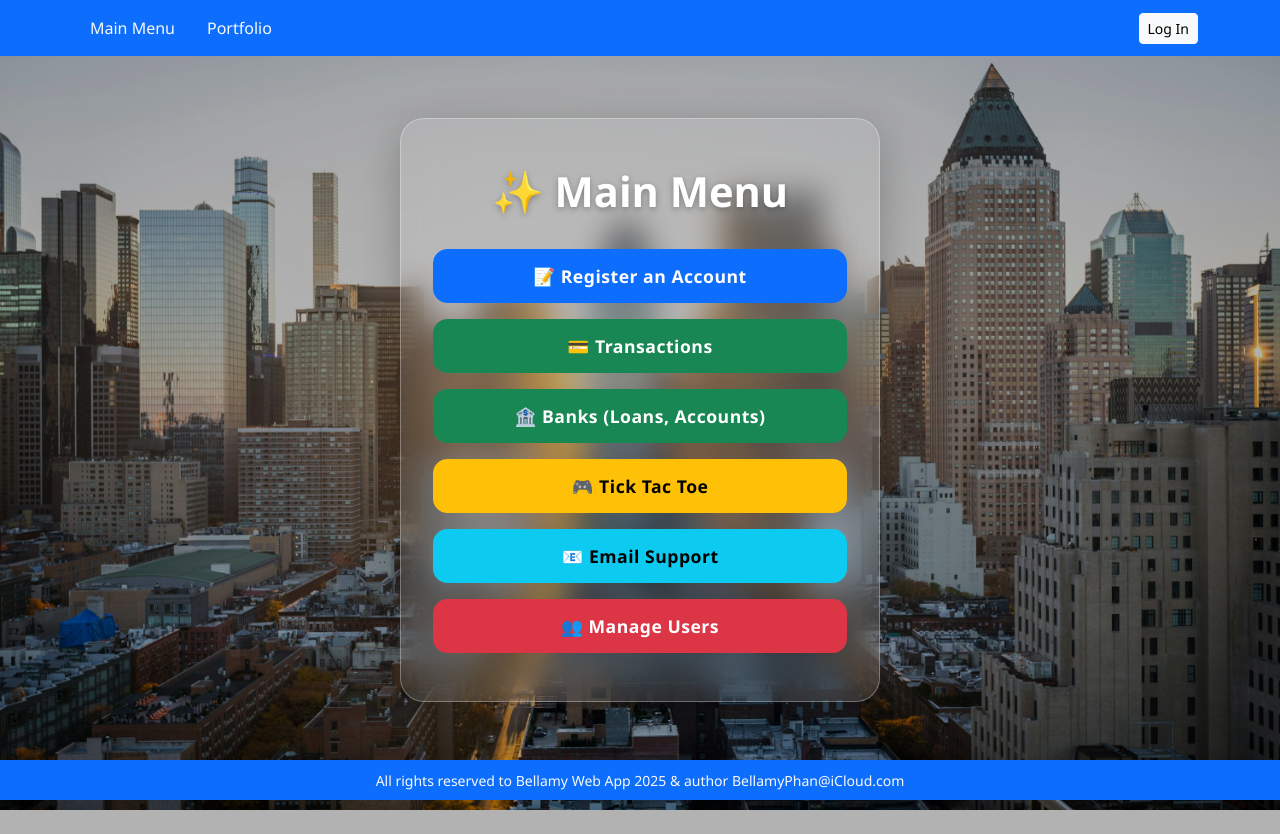
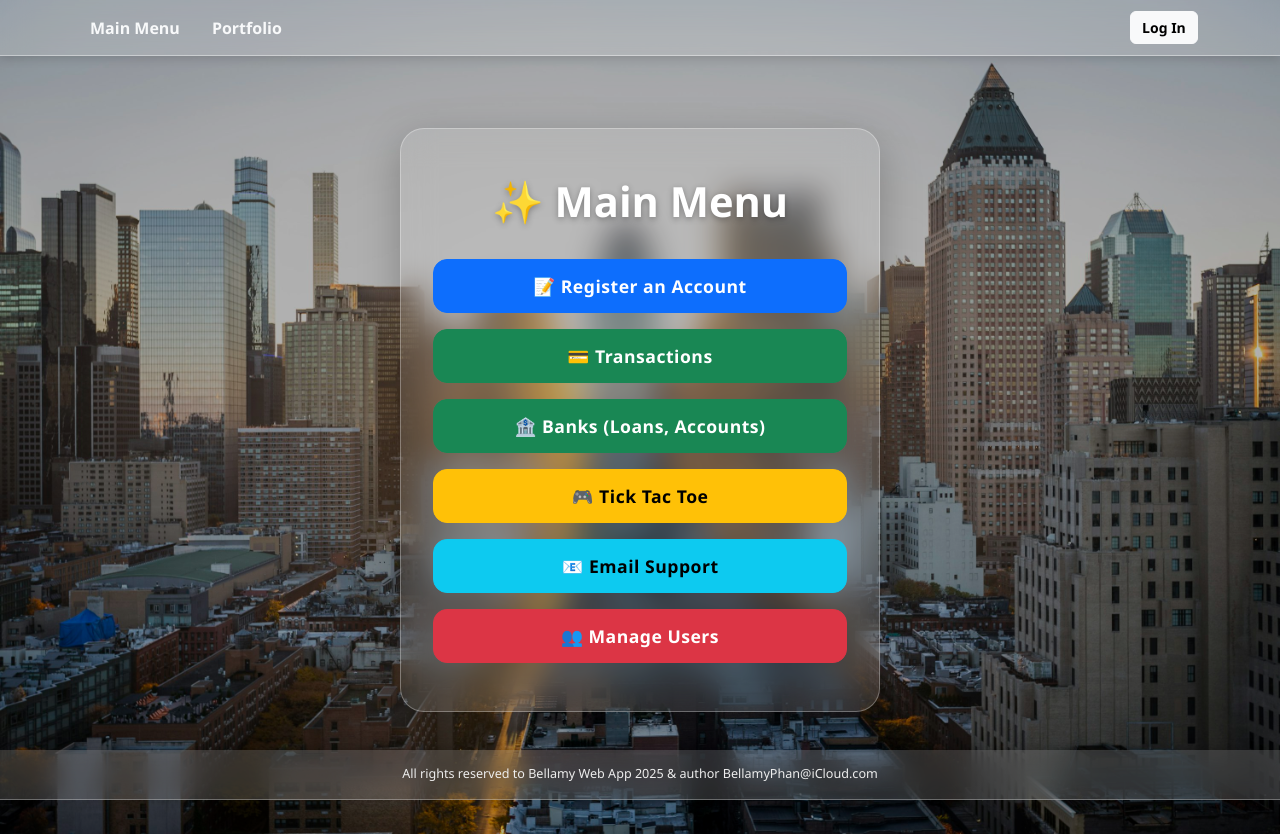
Before and after one commit to bellamyp/bellamy-web-app, an Angular app in the folder angular-frontend/: page /main-menu in a window 1280 px wide. Before the commit the page ends 810 px from the top, so only its background shows below. Built offline with nearby package versions, Linux system fonts and the light colour scheme.

Commit message:
frontend: decorate main web UI

```diff
--- a/angular-frontend/src/app/app.component.html
+++ b/angular-frontend/src/app/app.component.html
@@ -1,4 +1,4 @@
-<nav class="navbar navbar-expand-sm bg-primary navbar-dark fixed-top">
+<nav class="navbar navbar-expand-sm navbar-glass fixed-top">
   <div class="container d-flex justify-content-between">
     <!-- Left-aligned links -->
     <ul class="navbar-nav d-flex gap-3">
@@ -6,12 +6,13 @@
         <a class="nav-link text-light" routerLink="/main-menu" routerLinkActive="active">Main Menu</a>
       </li>
       <li class="nav-item">
-        <a class="nav-link text-light" href="https://bellamyphan.space">Portfolio</a>
+        <a class="nav-link text-light" href="https://bellamyphan.space" target="_blank"
+          rel="noopener noreferrer">Portfolio</a>
       </li>
     </ul>
 
     <!-- Right-aligned links -->
-    <ul class="navbar-nav d-flex gap-3">
+    <ul class="navbar-nav d-flex gap-3 align-items-center">
       <li class="nav-item" *ngIf="username()">
         <span class="navbar-text text-light">Current User: <strong>{{ username() }}</strong></span>
       </li>
@@ -23,15 +24,15 @@
   </div>
 </nav>
 
-<div class="content-wrapper d-flex justify-content-center align-items-center">
-  <div class="container">
+<div class="content-wrapper">
+  <div class="container py-4">
     <router-outlet></router-outlet>
   </div>
 </div>
 
-<footer class="bg-primary text-light fixed-bottom">
-  <div class="container text-center py-2">
-    <small>
+<footer class="footer-glass fixed-bottom">
+  <div class="container">
+    <small class="text-center w-100 d-block">
       All rights reserved to Bellamy Web App 2025 &amp; author {{ 'BellamyPhan@iCloud.com' }}
     </small>
   </div>
--- a/angular-frontend/src/app/app.component.scss
+++ b/angular-frontend/src/app/app.component.scss
@@ -1,8 +1,69 @@
-.content-wrapper {
-  min-height: calc(100vh - 56px);  // Adjust for navbar height
+// Variables for heights
+$navbar-height: 56px;
+$footer-height: 50px;
+
+// Frosted glass style mixin
+@mixin glass-effect($bg-opacity: 0.15, $blur: 12px, $border-opacity: 0.3) {
+  background: rgba(255, 255, 255, $bg-opacity);
+  backdrop-filter: blur($blur);
+  -webkit-backdrop-filter: blur($blur);
+  border-bottom: 1px solid rgba(255, 255, 255, $border-opacity);
+  box-shadow: 0 4px 15px rgba(0, 0, 0, 0.1);
 }
 
+// Navbar styling
+.navbar-glass {
+  @include glass-effect(0.2, 14px, 0.4);
+  height: $navbar-height;
+  padding: 0 1rem;
+  font-weight: 600;
+  box-shadow: 0 2px 10px rgba(0, 0, 0, 0.15);
+  z-index: 1030; // above other content
+
+  .nav-link {
+    color: #f0f0f0;
+    transition: color 0.3s ease;
+
+    &.active,
+    &:hover {
+      color: #007bff;
+      font-weight: 700;
+    }
+  }
+
+  .btn-light {
+    font-weight: 600;
+    border-radius: 6px;
+    padding: 0.3rem 0.7rem;
+    box-shadow: none;
+    transition: background-color 0.3s ease;
+
+    &:hover {
+      background-color: #e0e0e0;
+      color: #007bff;
+    }
+  }
+}
+
+// Content wrapper accounts for navbar and footer height
 .content-wrapper {
-  padding-top: var(--navbar-height, 70px);
-  padding-bottom: var(--footer-height, 60px);
+  min-height: calc(100vh - #{$navbar-height} - #{$footer-height});
+  padding-top: $navbar-height;
+  padding-bottom: $footer-height;
+  background: transparent;
+  color: #fff;
+  overflow-y: auto;
 }
+
+// Footer styling
+.footer-glass {
+  @include glass-effect(0.15, 14px, 0.3);
+  height: 50px;  // or your $footer-height variable
+  display: flex;
+  justify-content: center;
+  align-items: center;
+  font-size: 0.9rem;
+  color: #eee;
+  box-shadow: 0 -2px 10px rgba(0, 0, 0, 0.15);
+  z-index: 1030;
+}
```
